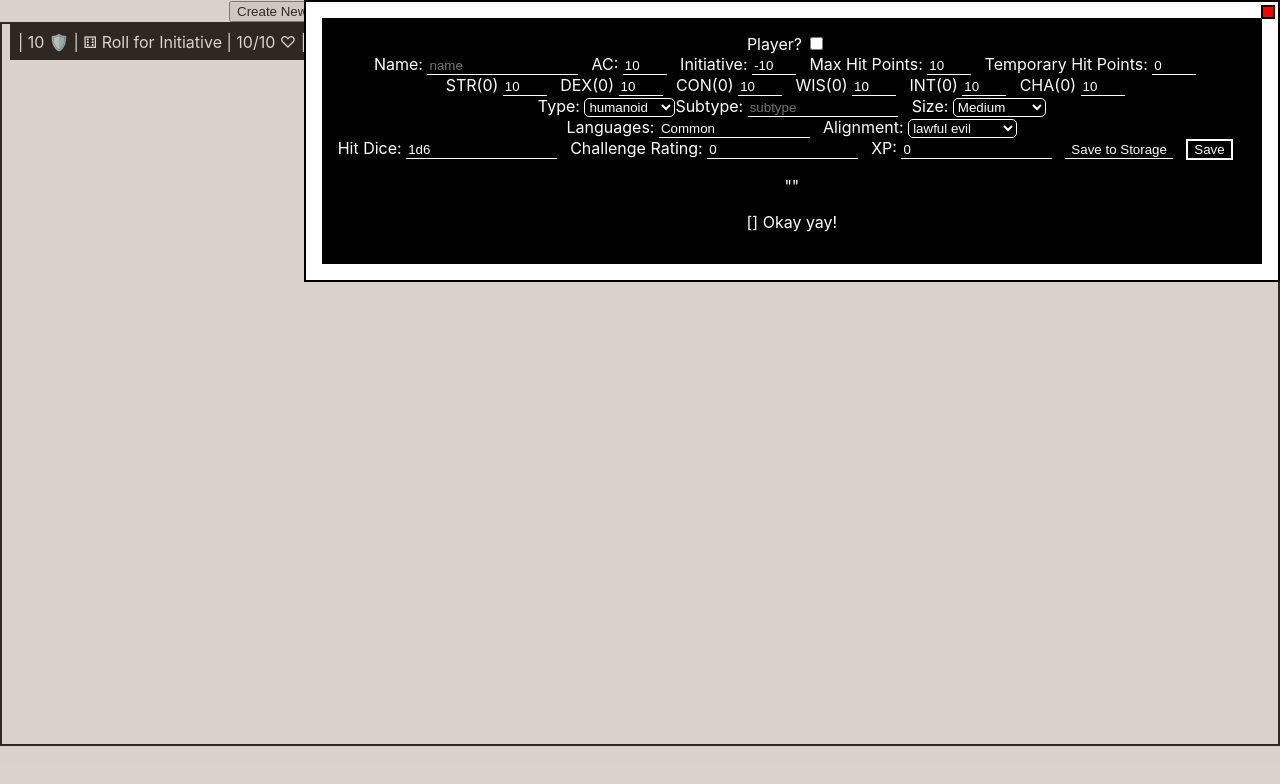
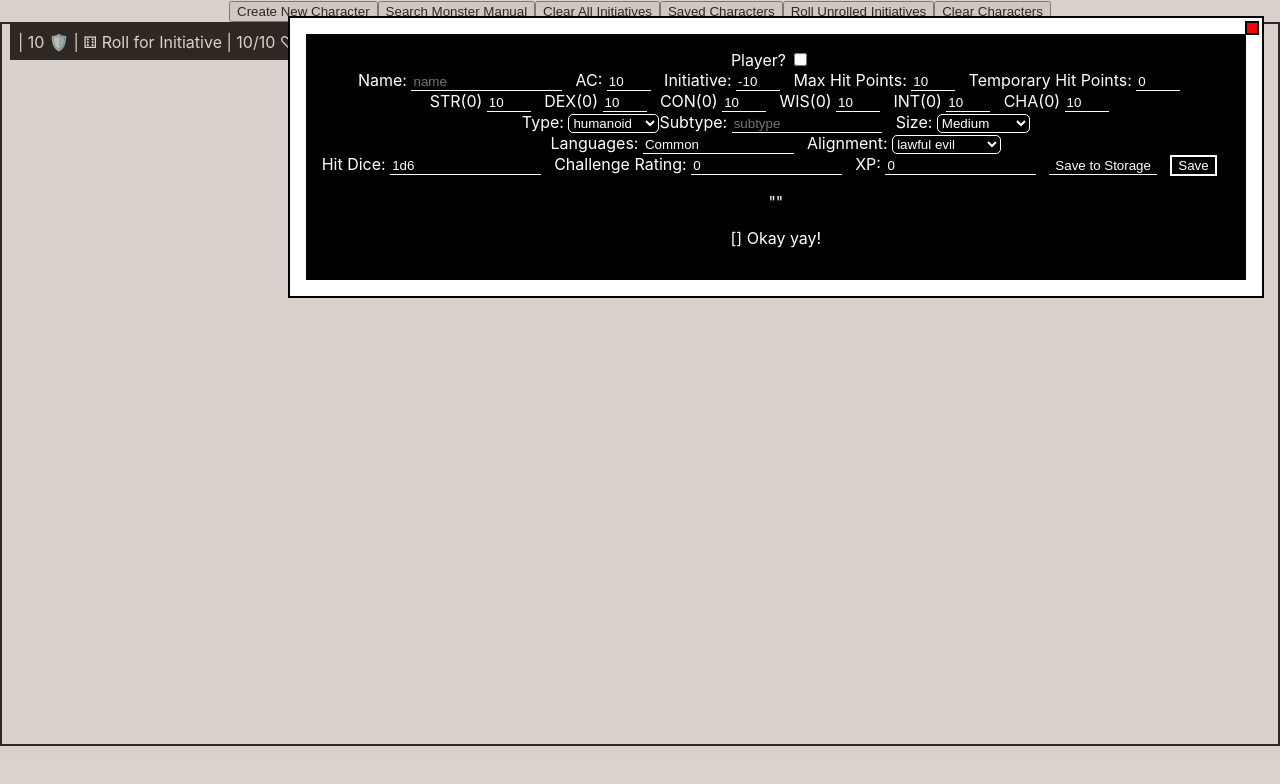
Before and after one commit to brewchetta/monstrous-initiative-tracker, a React (Create React App) app: page / in a window 1280 px wide. Both pictures are taken after a click on the button "Create New Character". Shown: the top 784 px of the page. Built offline with nearby package versions, Linux system fonts and the light colour scheme.

Commit message:
minor styling

```diff
--- a/src/components/detail-modal/DetailContainer.css
+++ b/src/components/detail-modal/DetailContainer.css
@@ -3,8 +3,8 @@
   border: solid black 2px;
   padding: 1em;
   position: fixed;
-  right: 0;
-  top: 0;
+  right: 1em;
+  top: 1em;
   z-index: 2;
 }
 
```
Also changed, not shown: 1 other file (tests, documents, lock files or other folders).
